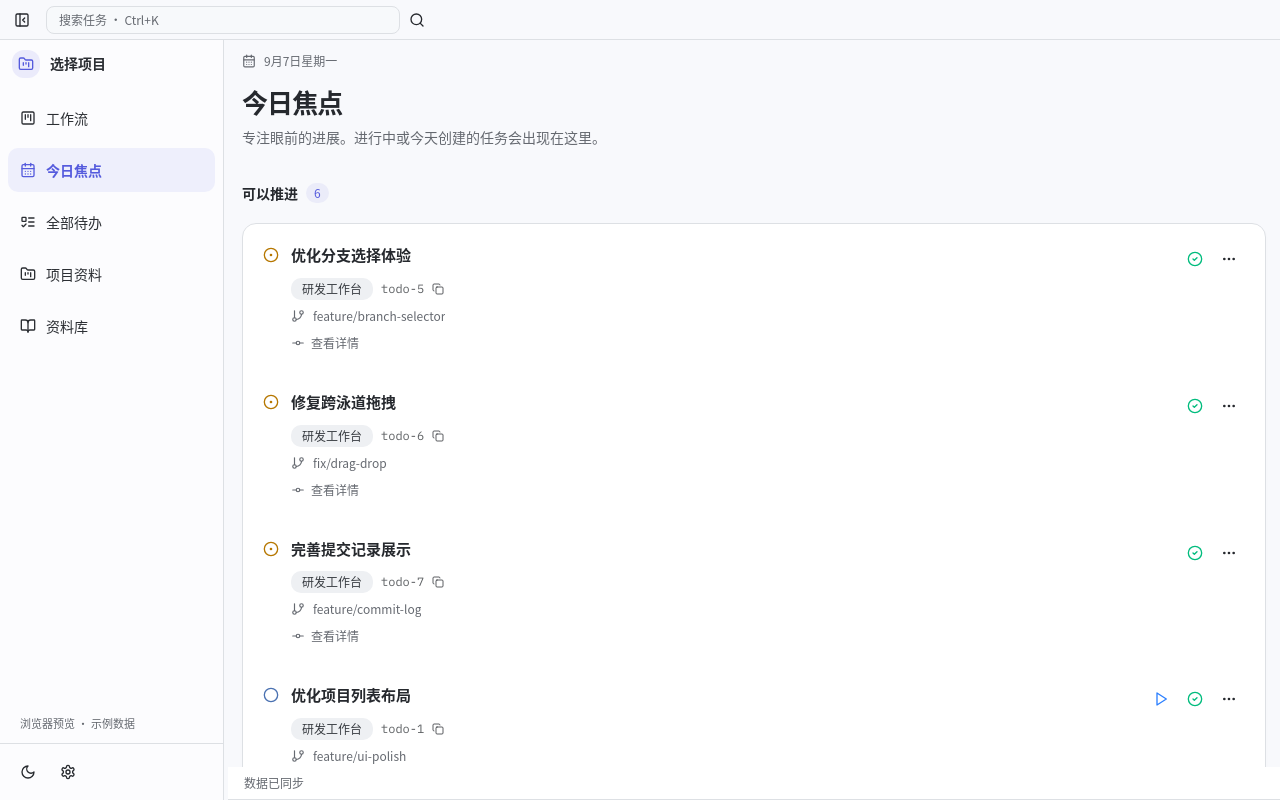
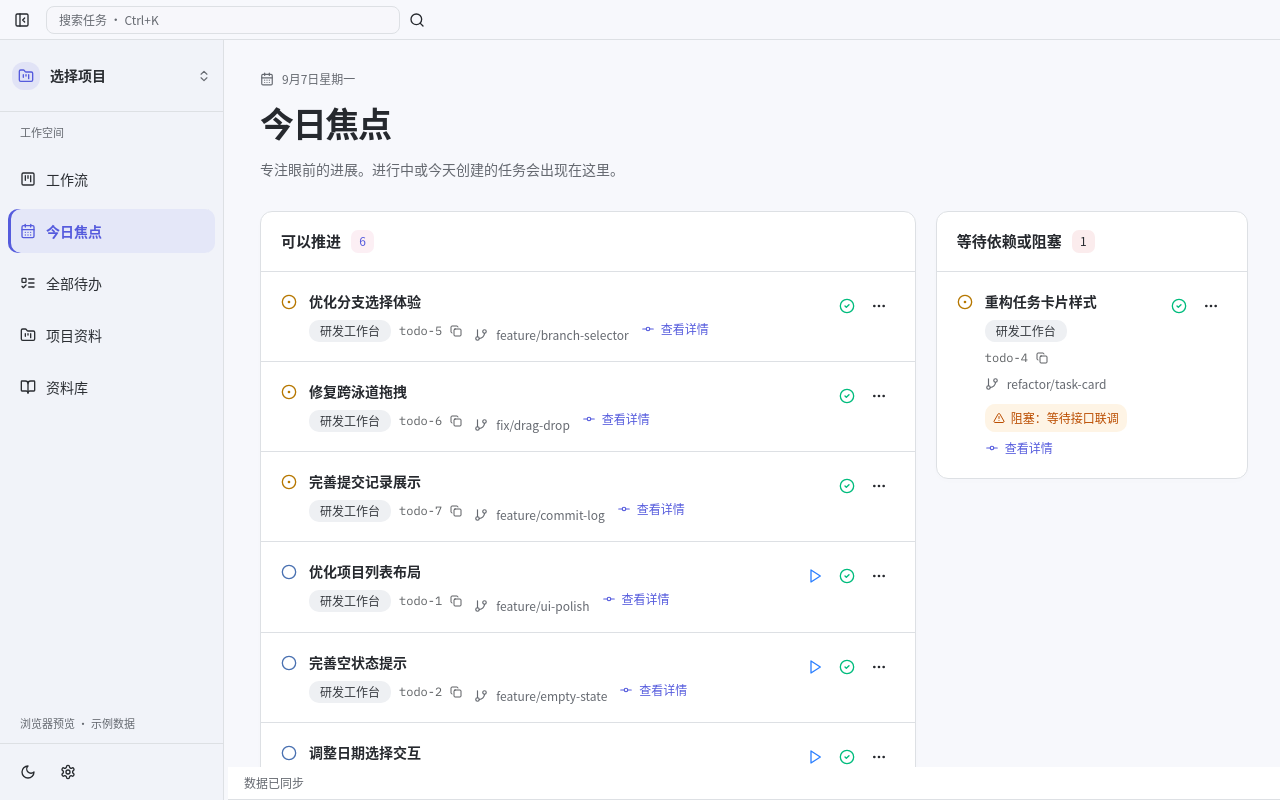
Before and after one commit to MrTian257/todo-kanban, a React (Vite) app: page /#/focus in a window 1280 px wide. Built offline with nearby package versions, Linux system fonts and the light colour scheme.

Commit message:
UI优化

```diff
--- a/src/components/board/TodoRow.tsx
+++ b/src/components/board/TodoRow.tsx
@@ -285,7 +285,7 @@ export const TodoRow = React.memo(function TodoRow({ todo, projectName, showProj
   return (
     <div data-todo-id={todo.id} className={cn("group", variant === "card" ? "tk-task-card" : "tk-task-row")}>
       {variant === "list" && <StatusNode status={todo.status} className="mt-1" />}
-      <div className="min-w-0 flex-1">
+      <div className="tk-task-body min-w-0 flex-1">
         <button className="tk-task-title" onClick={() => navigate(`/project/${todo.projectId}/todo/${todo.id}`)}>{todo.title}</button>
         <div className="tk-task-meta">
           {showProjectName && projectName && <Badge variant="secondary" className="font-normal">{projectName}</Badge>}
@@ -305,7 +305,7 @@ export const TodoRow = React.memo(function TodoRow({ todo, projectName, showProj
           {todo.tag && <button onClick={copyTag} className="flex max-w-full items-center gap-2 rounded text-xs text-foreground/75 hover:text-primary" title="复制提交标记（修改标记后需重新同步提交）" aria-label={`复制提交标记 ${todo.tag}`}><code className="truncate">{todo.tag}</code><Copy className="h-3 w-3 shrink-0"/></button>}
         </div>
         {todo.branch && <DropdownMenu open={branchMenu} onOpenChange={setBranchMenu}>
-          <DropdownMenuTrigger asChild><button className="mt-2 flex max-w-full items-center gap-2 rounded text-xs text-muted-foreground hover:text-primary" onClick={() => void openBranchMenu()} title={`任务分支：${todo.branch}`}><GitBranch className="h-3.5 w-3.5 shrink-0"/><span className="truncate">{todo.branch}</span></button></DropdownMenuTrigger>
+          <DropdownMenuTrigger asChild><button className="tk-task-branch mt-2 flex max-w-full items-center gap-2 rounded text-xs text-muted-foreground hover:text-primary" onClick={() => void openBranchMenu()} title={`任务分支：${todo.branch}`}><GitBranch className="h-3.5 w-3.5 shrink-0"/><span className="truncate">{todo.branch}</span></button></DropdownMenuTrigger>
           <DropdownMenuContent align="start" className="max-h-64 w-56 overflow-y-auto">
             <DropdownMenuLabel>切换工作区分支</DropdownMenuLabel>
             {branchList.length===0 && <div className="px-2 py-2 text-xs text-muted-foreground">{todo.repoPath ? "暂无可用分支" : "尚未关联代码目录"}</div>}
--- a/src/components/layout/ProjectContextSwitcher.tsx
+++ b/src/components/layout/ProjectContextSwitcher.tsx
@@ -2,7 +2,7 @@
 // 选择器仅列出活跃项目；选择后设置 activeProjectId 并跳转该项目看板。
 
 import { useNavigate } from "react-router-dom";
-import { Check, FolderKanban, GitBranch } from "lucide-react";
+import { Check, ChevronsUpDown, FolderKanban, GitBranch } from "lucide-react";
 import { DropdownMenu, DropdownMenuContent, DropdownMenuItem, DropdownMenuLabel, DropdownMenuSeparator, DropdownMenuTrigger } from "@/components/ui/dropdown-menu";
 import { useAppStore } from "@/lib/store";
 import { cn } from "@/lib/utils";
@@ -28,7 +28,7 @@ export function ProjectContextSwitcher({ collapsed }: { collapsed: boolean }) {
           aria-label={active ? `当前项目：${active.name}` : "选择项目"}
           title={active ? `${active.name}${active.productionBranch ? ` · ${active.productionBranch}` : ""}` : "选择项目"}
           className={cn(
-            "flex h-12 shrink-0 w-full items-center gap-2.5 px-3 text-left transition-colors hover:bg-sidebar-accent/60",
+            "tk-project-switcher flex h-12 shrink-0 w-full items-center gap-2.5 px-3 text-left transition-colors hover:bg-sidebar-accent/60",
             collapsed && "justify-center px-0",
           )}
         >
@@ -46,6 +46,7 @@ export function ProjectContextSwitcher({ collapsed }: { collapsed: boolean }) {
               )}
             </span>
           )}
+          {!collapsed && <ChevronsUpDown className="h-3.5 w-3.5 shrink-0 text-muted-foreground" />}
         </button>
       </DropdownMenuTrigger>
       <DropdownMenuContent align="start" side="right" sideOffset={8} className="w-56">
--- a/src/components/layout/SidebarLayout.tsx
+++ b/src/components/layout/SidebarLayout.tsx
@@ -270,7 +270,7 @@ export function SidebarLayout({ children }: { children: React.ReactNode }) {
           {/* 项目上下文区（替换品牌区）：展开显示当前项目名 + 生产分支；收起保留图标入口 */}
           <ProjectContextSwitcher collapsed={collapsed} />
 
-          {isMacOS && !collapsed && <p className="px-5 pb-2 pt-3 text-[11px] font-medium text-muted-foreground">工作空间</p>}
+          {!collapsed && <p className="px-5 pb-2 pt-3 text-[11px] font-medium text-muted-foreground">工作空间</p>}
           <nav aria-label="主导航" className="flex-1 space-y-2 overflow-y-auto p-2">
             {NAV_ITEMS.map(({ to, label, icon: Icon }) => (
               <NavLink
--- a/src/index.css
+++ b/src/index.css
@@ -3,13 +3,13 @@
 
 @custom-variant dark (&:is(.dark *));
 
-/* ── 基底：工程图纸（engineering ledger）───────────────────
-   微暖纸白 × 钢青，中文系统字体与编程等宽字体。
+/* ── 基底：轻盈工作空间 ─────────────────────────────────
+   冷灰背景、白色内容区与靛蓝强调色。
    皮肤机制与明暗正交，见 [data-theme]。 */
 
 :root {
   --radius: 0.75rem;
-  --background: #f8f9fc;
+  --background: #f7f8fc;
   --foreground: oklch(0.28 0.01 260);
   --card: oklch(1 0 0);
   --card-foreground: oklch(0.28 0.01 260);
@@ -28,7 +28,7 @@
   --border: oklch(0.905 0.006 260);
   --input: oklch(0.905 0.006 260);
   --ring: oklch(0.62 0.07 265);
-  --sidebar: #fcfcfe;
+  --sidebar: #f1f3f9;
   --sidebar-foreground: oklch(0.3 0.01 260);
   --sidebar-primary: oklch(0.45 0.09 265);
   --sidebar-primary-foreground: oklch(0.985 0.002 90);
@@ -304,14 +304,15 @@ body {
   button:not(:disabled), [role="button"]:not([aria-disabled="true"]) { cursor: pointer; }
   h1 { letter-spacing: -.035em; }
 }
-.tk-page { padding: 12px 14px; }
-.tk-page-heading { font-size: 26px; font-weight: 650; line-height: 1.35; letter-spacing: -.035em; }
+.tk-page { padding: 30px 32px; }
+.tk-page-heading { font-size: 30px; font-weight: 650; line-height: 1.35; letter-spacing: -.035em; }
 .tk-eyebrow { font-size: 12px; color: var(--muted-foreground); margin-bottom: 14px; }
-.tk-panel { background: var(--card); border: 1px solid var(--border); border-radius: 14px; box-shadow: 0 2px 5px #18234c04; }
+.tk-panel { background: var(--card); border: 1px solid var(--border); border-radius: 12px; box-shadow: 0 2px 8px #18234c03; }
 .tk-task-card { position: relative; border: 1px solid var(--border); border-radius: 12px; background: var(--card); padding: 17px; box-shadow: 0 2px 3px #18234c05; transition: box-shadow .16s, border-color .16s; }
 .tk-task-card:hover { border-color: color-mix(in oklch, var(--primary) 30%, var(--border)); box-shadow: 0 5px 16px #18234c09; }
 .tk-task-row { display:flex; align-items:flex-start; gap:12px; padding:19px 20px; border-bottom:1px solid var(--border); }
 .tk-task-row:last-child { border-bottom:0; }
+.tk-panel [role="listitem"] + [role="listitem"] { border-top: 1px solid var(--border); }
 .tk-task-row:hover { background:color-mix(in oklch, var(--muted) 45%, transparent); }
 .tk-task-card .tk-task-title { padding-right: 6px; }
 .tk-task-title { display:block; text-align:left; font-size:15px; font-weight:600; line-height:1.65; overflow-wrap:anywhere; }
@@ -330,7 +331,7 @@ body {
 .tk-editor-layout { display:grid; grid-template-columns:minmax(0,1fr) 330px; gap:24px; flex:1; min-height:0; }
 .tk-editor-props { overflow-y:auto; padding:22px; background:var(--card); border:1px solid var(--border); border-radius:14px; }
 .tk-editor-document { display:flex; flex-direction:column; min-height:0; background:var(--card); border:1px solid var(--border); border-radius:14px; overflow:hidden; }
-@media(max-width:1050px) { .tk-editor-layout { grid-template-columns:minmax(0,1fr); overflow-y:auto; } .tk-editor-document { min-height:430px; } .tk-editor-props { overflow:visible; } .tk-page { padding:12px; } }
+@media(max-width:1050px) { .tk-editor-layout { grid-template-columns:minmax(0,1fr); overflow-y:auto; } .tk-editor-document { min-height:430px; } .tk-editor-props { overflow:visible; } .tk-page { padding:24px; } }
 @media(max-width:700px) { .tk-page { padding:10px 12px; } .tk-page-heading { font-size:23px; } .tk-task-row { flex-wrap:wrap; padding:16px; } .tk-task-row .tk-task-actions { margin-left:26px; } }
 @media(prefers-reduced-motion:reduce) { *, ::before, ::after { scroll-behavior:auto!important; transition:none!important; animation:none!important; } }
 
@@ -358,7 +359,7 @@ input, textarea, select, button { font-family: inherit; }
 :root[data-platform="macos"] .tk-desktop-shell { --tk-toolbar-height: 48px; }
 :root[data-platform="macos"] .tk-desktop-toolbar {
   height: var(--tk-toolbar-height); padding-inline: 10px; gap: 4px;
-  background: color-mix(in oklch, var(--muted) 62%, var(--background));
+  background: var(--card);
   user-select: none; -webkit-user-select: none;
 }
 :root[data-platform="macos"] .tk-toolbar-search { max-width: 300px; }
@@ -367,18 +368,18 @@ input, textarea, select, button { font-family: inherit; }
   background: var(--background); box-shadow: inset 0 1px 2px #00000005;
 }
 :root[data-platform="macos"] .tk-desktop-sidebar {
-  background: color-mix(in oklch, var(--sidebar) 75%, var(--muted));
+  background: var(--sidebar);
 }
 :root[data-platform="macos"] .tk-desktop-sidebar.fixed { top: var(--tk-toolbar-height); }
 :root[data-platform="macos"] .tk-desktop-sidebar nav { padding-inline: 10px; }
-:root[data-platform="macos"] .tk-desktop-sidebar nav a { padding-block: 9px; border-radius: 7px; font-size: 13px; }
+:root[data-platform="macos"] .tk-desktop-sidebar nav a { padding-block: 11px; border-radius: 8px; font-size: 13px; }
 :root[data-platform="macos"] .tk-desktop-sidebar nav a[data-selected="true"] {
   background: color-mix(in oklch, var(--primary) 14%, var(--sidebar)); color: var(--primary);
 }
 :root[data-platform="macos"] .tk-desktop-content { background: var(--background); }
-:root[data-platform="macos"] .tk-page { padding: 18px 20px; }
-:root[data-platform="macos"] .tk-page-heading { font-size: 24px; letter-spacing: -.025em; }
-:root[data-platform="macos"] .tk-panel { border-radius: 10px; box-shadow: 0 1px 3px #00000005; }
+:root[data-platform="macos"] .tk-page { padding: 30px 32px; }
+:root[data-platform="macos"] .tk-page-heading { font-size: 30px; letter-spacing: -.025em; }
+:root[data-platform="macos"] .tk-panel { border-radius: 12px; box-shadow: 0 2px 8px #18234c03; }
 :root[data-platform="macos"] .tk-task-row { padding: 15px 18px; }
 :root[data-platform="macos"] [role="dialog"] {
   border-radius: 14px; max-height: calc(100dvh - 40px); width: calc(100vw - 40px);
@@ -394,3 +395,45 @@ input, textarea, select, button { font-family: inherit; }
   :root[data-platform="macos"] .tk-toolbar-title { display: none; }
   :root[data-platform="macos"] .tk-toolbar-search { max-width: none; }
 }
+
+/* 公共导航与焦点页共用主题变量，皮肤和深色模式保持一致。 */
+.tk-project-switcher { min-height: 72px; border-bottom: 1px solid var(--sidebar-border); }
+.tk-desktop-sidebar nav a { position: relative; }
+.tk-desktop-sidebar nav a[data-selected="true"] { box-shadow: inset 3px 0 0 var(--primary); }
+.tk-desktop-sidebar nav a:focus-visible,
+.tk-focus-completed:focus-visible { outline: 2px solid var(--ring); outline-offset: -2px; }
+.tk-focus-content { max-width: 1400px; margin-inline: auto; padding-bottom: 12px; }
+.tk-focus-header { margin-bottom: 30px; }
+.tk-focus-header .tk-page-heading { font-size: 34px; letter-spacing: -.04em; }
+.tk-focus-header .tk-eyebrow { margin-bottom: 12px; }
+.tk-focus-grid { display: grid; grid-template-columns: minmax(0, 1fr); gap: 20px; align-items: start; }
+.tk-focus-section-heading { display: flex; align-items: center; gap: 10px; padding: 18px 20px; border-bottom: 1px solid var(--border); font-size: 15px; font-weight: 600; }
+.tk-focus-count { display: inline-flex; align-items: center; justify-content: center; min-width: 23px; height: 23px; padding-inline: 6px; border-radius: 7px; background: color-mix(in oklch, var(--primary) 8%, var(--card)); color: var(--primary); font-size: 12px; font-weight: 500; font-variant-numeric: tabular-nums; }
+.tk-focus-blocked .tk-focus-count { background: color-mix(in oklch, var(--node-doing) 12%, var(--card)); color: var(--foreground); }
+.tk-focus-completed { display: flex; align-items: center; gap: 10px; width: 100%; padding: 19px 20px; text-align: left; font-size: 14px; font-weight: 600; transition: background .15s; }
+.tk-focus-completed:hover { background: color-mix(in oklch, var(--muted) 50%, var(--card)); }
+.tk-focus-list .tk-task-row { padding: 18px 20px; }
+.tk-focus-list .tk-task-body > .tk-task-meta:first-of-type { display: inline-flex; margin-right: 12px; margin-top: 7px; }
+.tk-focus-list .tk-task-branch { display: inline-flex; vertical-align: middle; margin-top: 7px; }
+.tk-focus-list .tk-task-body > .tk-task-meta:last-child { display: inline-flex; margin-top: 7px; margin-left: 12px; color: var(--primary); }
+.tk-focus-blocked .tk-task-body > .tk-task-meta:last-child { margin-left: 0; }
+.tk-focus-list .tk-task-actions { gap: 0; }
+.tk-focus-list .tk-task-title { font-size: 14px; }
+.tk-focus-blocked .tk-task-row { flex-wrap: wrap; }
+.tk-focus-blocked .tk-task-actions { margin-left: 24px; }
+.tk-focus-grid .tk-panel .tk-panel { border: 0; border-radius: 0; box-shadow: none; }
+@media (min-width: 1200px) {
+  .tk-focus-grid-with-aside { grid-template-columns: minmax(0, 2.1fr) minmax(290px, 1fr); }
+}
+@media (max-width: 700px) {
+  .tk-page, :root[data-platform="macos"] .tk-page { padding: 20px 14px; }
+  .tk-focus-header .tk-page-heading { font-size: 28px; }
+  .tk-focus-header { margin-bottom: 24px; }
+  .tk-focus-section-heading { padding: 15px; }
+  .tk-focus-list .tk-task-row { padding: 16px 14px; }
+  .tk-focus-completed { padding: 17px 15px; }
+  .tk-focus-list .tk-task-body { flex-basis: calc(100% - 28px); }
+  .tk-focus-list .tk-task-branch { display: flex; }
+  .tk-focus-list .tk-task-body > .tk-task-meta:last-child { display: flex; margin-left: 0; }
+  .tk-focus-list .tk-task-actions { margin-left: 24px; }
+}
--- a/src/pages/FocusPage.tsx
+++ b/src/pages/FocusPage.tsx
@@ -18,7 +18,7 @@ function FocusTasks({ todos, projects, label, renderDetail }: {
   // 小分组自然展开，大分组复用行高测量与交互保留机制。
   if (todos.length > 50) return <VirtualTodoList todos={todos} projects={projects}
     label={label} renderDetail={renderDetail} className="h-[min(65vh,640px)] flex-none" />;
-  return <div className="tk-panel overflow-hidden" role="list" aria-label={label}>
+  return <div className="tk-focus-list overflow-hidden" role="list" aria-label={label}>
     {todos.map(todo => <div key={todo.id} role="listitem">
       <TodoRow todo={todo} showProjectName projectName={projects.get(todo.projectId)?.name} />
       {renderDetail?.(todo)}
@@ -46,25 +46,38 @@ export function FocusPage() {
     }
     return groups;
   }, [todos, projectById, today, dependencies]);
-  const renderBlocker = (todo: Todo) => <p className="px-5 pb-3 text-xs text-amber-600">
-    {todo.blocker.trim() || dependencies.get(todo.id)?.map(task => task.title).join("、")}
-  </p>;
+  const renderBlocker = (todo: Todo) => !todo.blocker.trim() && dependencies.get(todo.id)?.length
+    ? <p className="px-5 pb-4 text-xs text-amber-700 dark:text-amber-300">
+        等待依赖：{dependencies.get(todo.id)?.map(task => task.title).join("、")}
+      </p>
+    : null;
 
-  return <div className="tk-page h-full overflow-y-auto"><div className="w-full">
-    <div className="tk-eyebrow flex items-center gap-2"><CalendarDays className="h-3.5 w-3.5" />
-      {new Intl.DateTimeFormat("zh-CN", { month: "long", day: "numeric", weekday: "long" }).format(new Date(dayStartMs(today)))}
+  return <div className="tk-page tk-focus-page h-full overflow-y-auto"><div className="tk-focus-content">
+    <header className="tk-focus-header">
+      <div className="tk-eyebrow flex items-center gap-2"><CalendarDays className="h-3.5 w-3.5" />
+        {new Intl.DateTimeFormat("zh-CN", { month: "long", day: "numeric", weekday: "long" }).format(new Date(dayStartMs(today)))}
+      </div>
+      <h1 className="tk-page-heading">今日焦点</h1>
+      <p className="mt-3 text-sm leading-relaxed text-muted-foreground">专注眼前的进展。进行中或今天创建的任务会出现在这里。</p>
+    </header>
+    <div className={`tk-focus-grid ${blocked.length ? "tk-focus-grid-with-aside" : ""}`}>
+      <section className="tk-panel min-w-0 overflow-hidden" aria-labelledby="focus-ready-heading">
+        <div className="tk-focus-section-heading"><h2 id="focus-ready-heading">可以推进</h2><span className="tk-focus-count">{ready.length}</span></div>
+        {ready.length ? <FocusTasks todos={ready} projects={projectById} label="可以推进的任务" />
+          : <div className="flex flex-col items-center gap-3 px-5 py-16 text-sm text-muted-foreground"><CheckCheck className="h-8 w-8 text-primary/60" />当前没有待处理的焦点任务</div>}
+      </section>
+      {blocked.length > 0 && <section className="tk-panel tk-focus-blocked min-w-0 overflow-hidden" aria-labelledby="focus-blocked-heading">
+        <div className="tk-focus-section-heading"><h2 id="focus-blocked-heading">等待依赖或阻塞</h2><span className="tk-focus-count">{blocked.length}</span></div>
+        <FocusTasks todos={blocked} projects={projectById} label="等待依赖或阻塞的任务" renderDetail={renderBlocker} />
+      </section>}
     </div>
-    <h1 className="tk-page-heading">今日焦点</h1>
-    <p className="mt-2 text-sm text-muted-foreground">专注眼前的进展。进行中或今天创建的任务会出现在这里。</p>
-    <div className="mb-5 mt-9 flex items-center gap-2"><h2 className="text-sm font-semibold">可以推进</h2><span className="rounded-md bg-primary/8 px-2 py-0.5 text-xs text-primary">{ready.length}</span></div>
-    {ready.length ? <FocusTasks todos={ready} projects={projectById} label="可以推进的任务" />
-      : <div className="tk-panel flex flex-col items-center gap-3 py-16 text-sm text-muted-foreground"><CheckCheck className="h-8 w-8 text-primary/60" />当前没有待处理的焦点任务</div>}
-    {blocked.length > 0 && <><h2 className="mb-3 mt-6 text-sm font-semibold">等待依赖或阻塞 · {blocked.length}</h2>
-      <FocusTasks todos={blocked} projects={projectById} label="等待依赖或阻塞的任务" renderDetail={renderBlocker} /></>}
-    <button className="mt-8 flex items-center gap-2 rounded text-sm text-muted-foreground" aria-expanded={showDone} onClick={() => setShowDone(value => !value)}>
-      <ChevronDown className={`h-4 w-4 transition-transform ${showDone ? "" : "-rotate-90"}`} />已完成 <span className="text-xs">{done.length}</span>
-    </button>
-    {showDone && <div className="mt-4">{done.length ? <FocusTasks todos={done} projects={projectById} label="已完成的任务" />
-      : <p className="tk-panel p-6 text-sm text-muted-foreground">当前范围内暂无已完成任务</p>}</div>}
+    <section className="tk-panel mt-5 overflow-hidden">
+      <button className="tk-focus-completed" aria-expanded={showDone} aria-controls="focus-completed-list" onClick={() => setShowDone(value => !value)}>
+        <CheckCheck className="h-4 w-4 text-node-done" />已完成 <span className="tk-focus-count">{done.length}</span>
+        <ChevronDown className={`ml-auto h-4 w-4 text-muted-foreground transition-transform ${showDone ? "rotate-180" : ""}`} />
+      </button>
+      {showDone && <div id="focus-completed-list" className="border-t">{done.length ? <FocusTasks todos={done} projects={projectById} label="已完成的任务" />
+        : <p className="p-6 text-sm text-muted-foreground">当前范围内暂无已完成任务</p>}</div>}
+    </section>
   </div></div>;
 }
```
